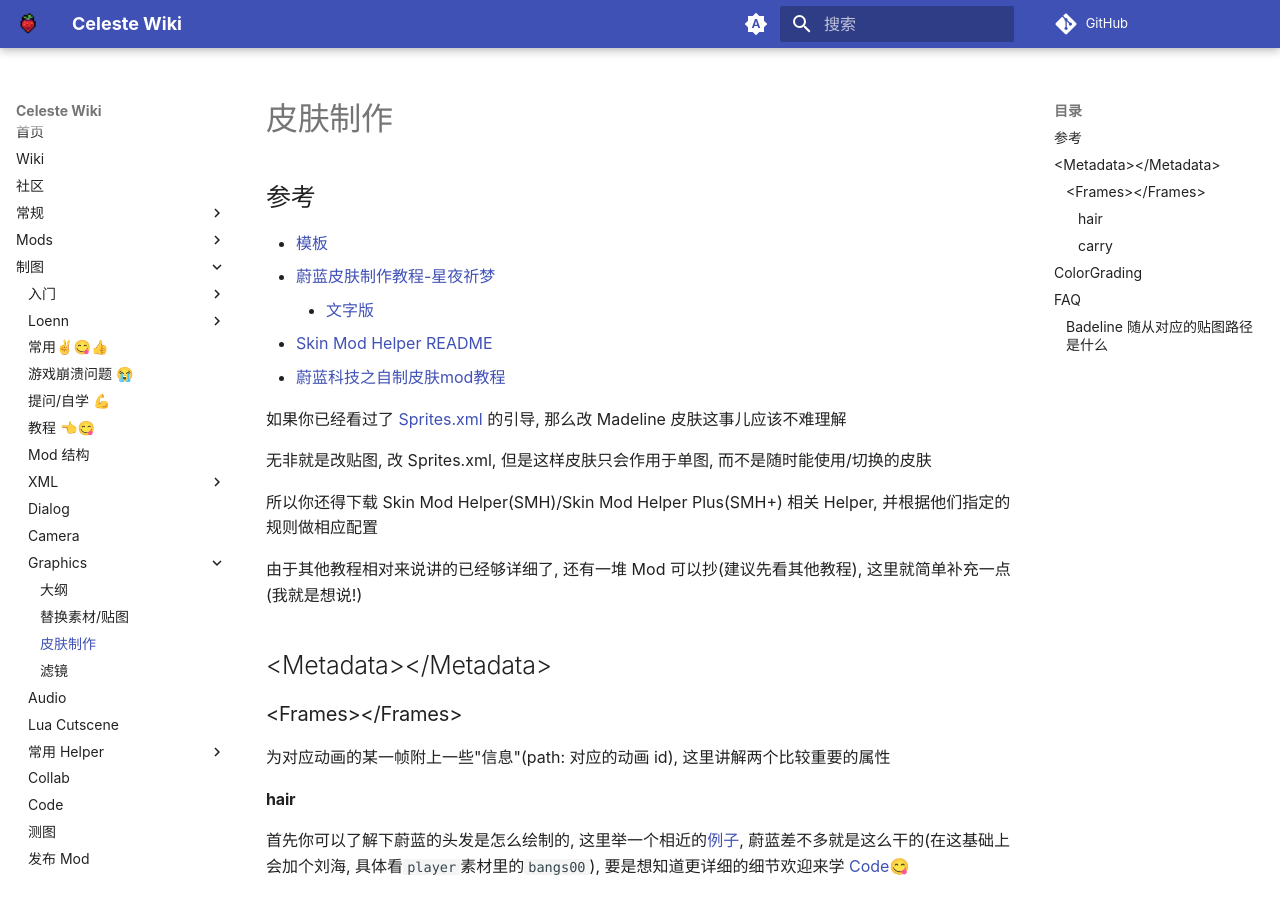
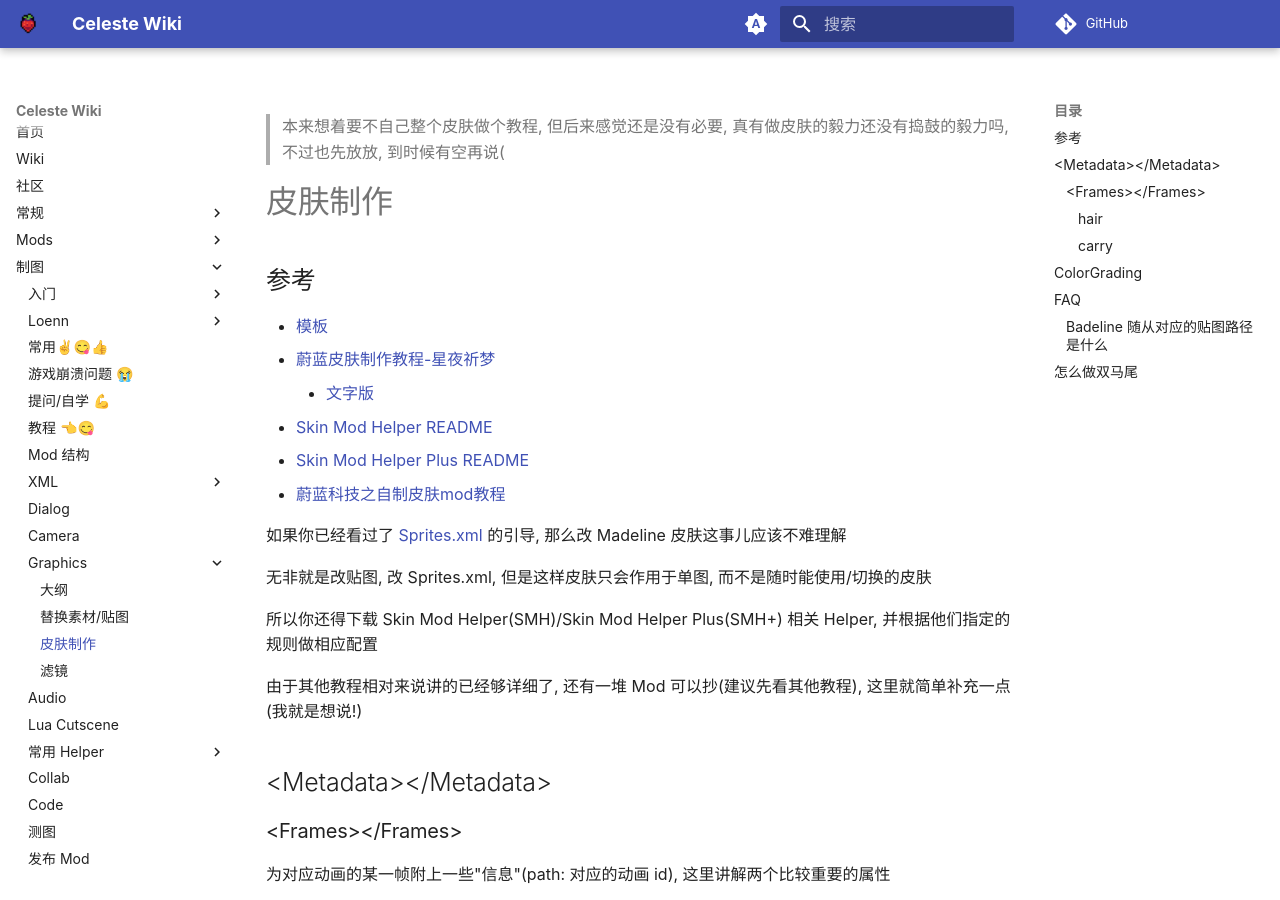
Before and after one commit to LuckyBoy-7/CelesteWikiModule, an MkDocs documentation site: the page built from docs/mappings/graphics/skin.md, in a window 1280 px wide and 900 px high. Built offline with MkDocs 1.6.1 and Material for MkDocs 9.7.7, drawn with Linux system fonts in a browser that asks for light colours; comment, search, counter and statistics services are not loaded; some of the changed text lies outside the part shown.

Commit message:
补充 smh+ readme 链接

```diff
--- a/docs/mappings/graphics/skin.md
+++ b/docs/mappings/graphics/skin.md
@@ -1,3 +1,5 @@
+> 本来想着要不自己整个皮肤做个教程, 但后来感觉还是没有必要, 真有做皮肤的毅力还没有捣鼓的毅力吗, 不过也先放放, 到时候有空再说(
+
 # 皮肤制作
 
 ## 参考
@@ -6,6 +8,7 @@
 * [蔚蓝皮肤制作教程-星夜祈梦](https://www.bilibili.com/video/BV1YpYueREPt)
     * [文字版](../../assets/mappings/graphics/skin/蔚蓝皮肤制作教程-星夜祈梦.pdf)
 * [Skin Mod Helper README](https://github.com/bigkahuna443/SkinModHelper/blob/dev/docs/guide/README.md)
+* [Skin Mod Helper Plus README](https://github.com/AAA1459/SkinModHelper/blob/release/docs/guide/README.md)
 * [蔚蓝科技之自制皮肤mod教程](https://www.bilibili.com/video/BV1Uv4y1K751)
 
 如果你已经看过了 [Sprites.xml](../xml/sprites_xml.md) 的引导, 那么改 Madeline 皮肤这事儿应该不难理解
@@ -74,3 +77,7 @@
 ### Badeline 随从对应的贴图路径是什么
 
 Graphics/Atlases/Gameplay/characters/badeline/jumpSlowXX.png
+
+## 怎么做双马尾
+
+把 `hair00` 改成中间镂空的形式, 画出来就是双马尾(, 具体可以参考[芙莉莲皮肤](https://www.bilibili.com/video/BV1HC411H7CR/)
```
